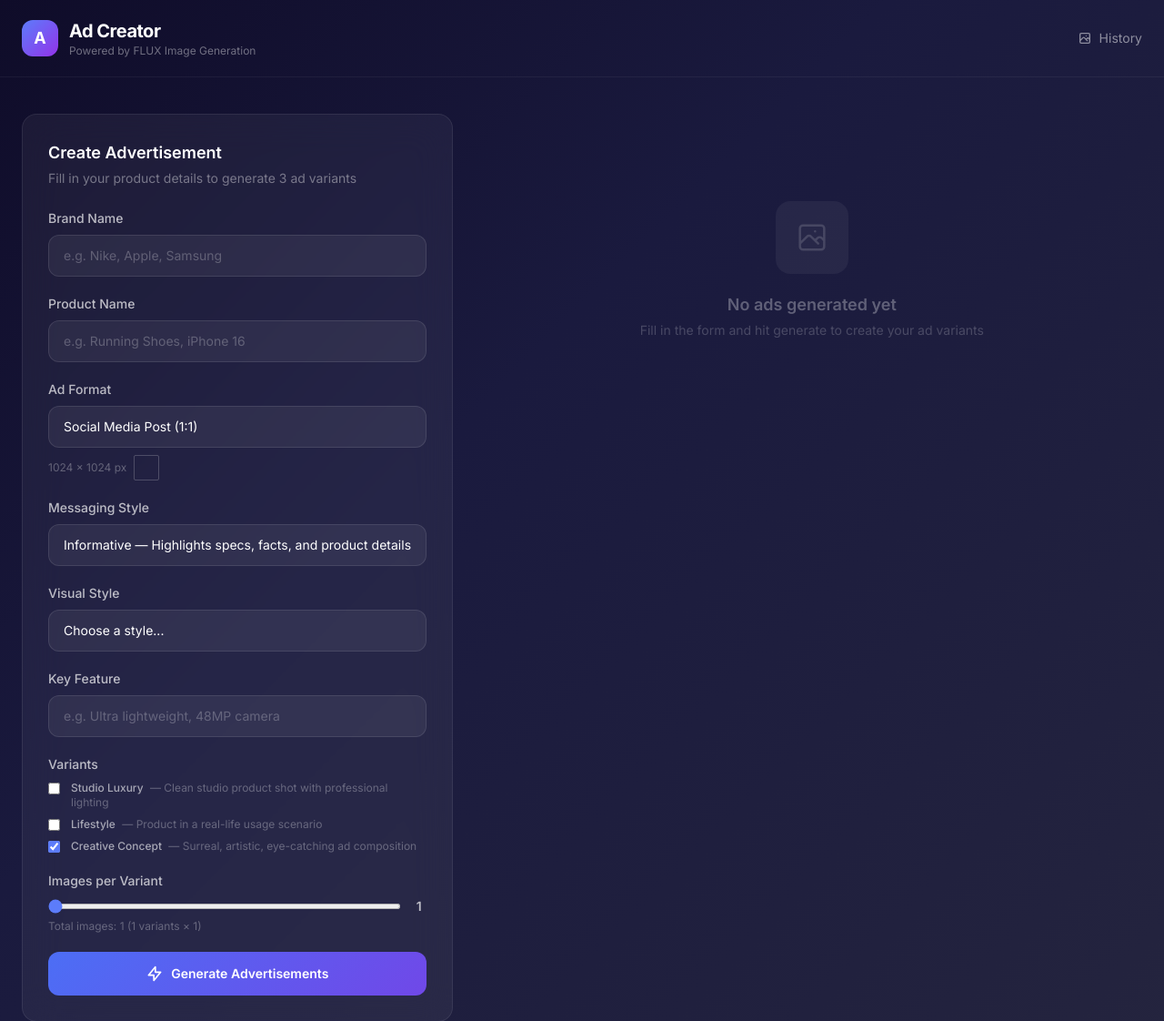
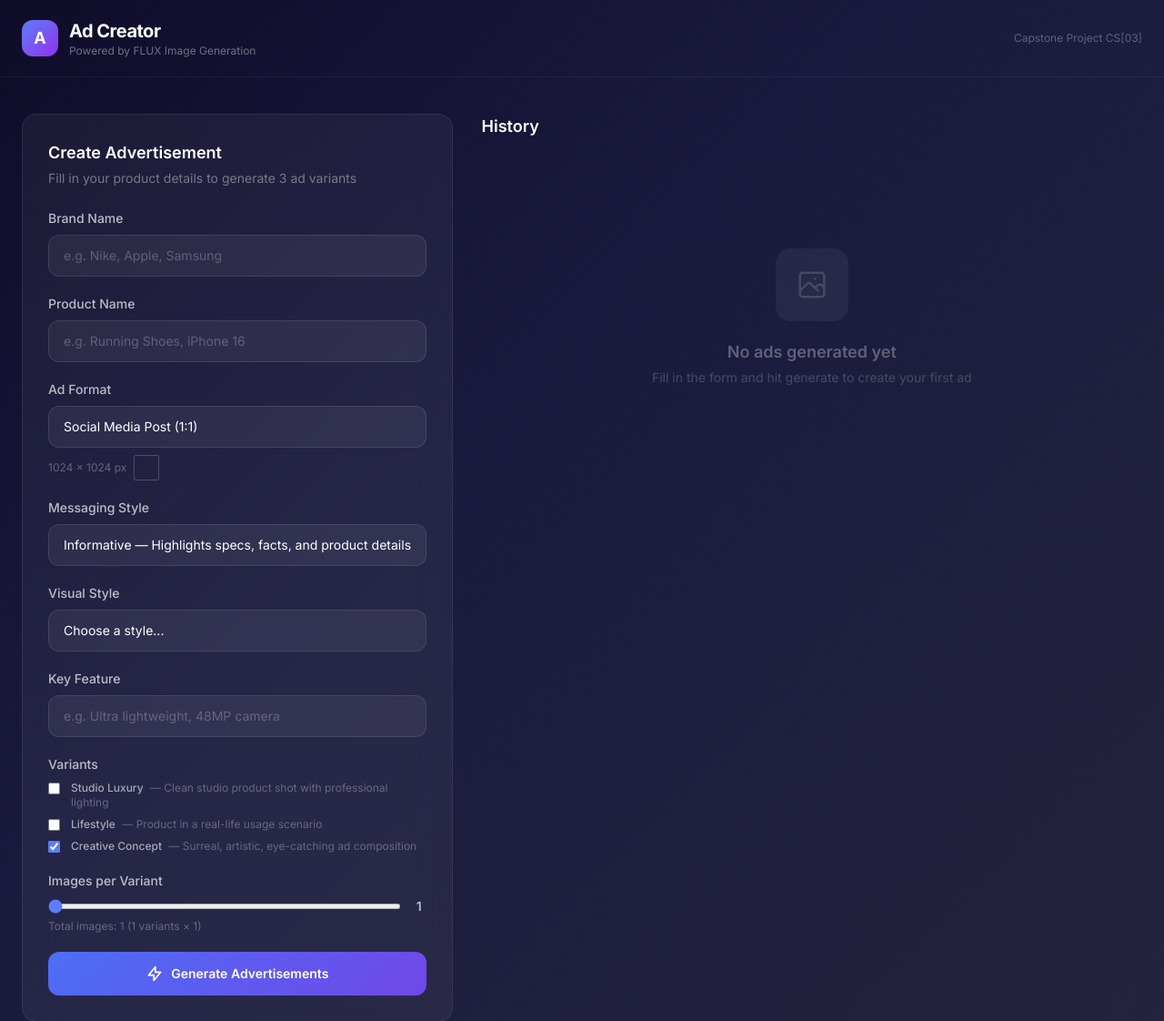
Before and after one commit to PavanKalisetti/flux-1-dev, a Flask app: page / in a window 1280 px wide. Shown: the top 1122 px of the page at 91% size. Run offline with Flask 3, Linux system fonts and the light colour scheme; data that the repository does not hold is empty; some libraries are stand-ins or nearby versions.

Commit message:
show history by default

```diff
--- a/templates/index.html
+++ b/templates/index.html
@@ -152,12 +152,7 @@
                     <p class="text-xs text-white/40">Powered by FLUX Image Generation</p>
                 </div>
             </div>
-            <button onclick="showGallery()" class="text-sm text-white/50 hover:text-white/80 transition flex items-center gap-2">
-                <svg class="w-4 h-4" fill="none" stroke="currentColor" viewBox="0 0 24 24">
-                    <path stroke-linecap="round" stroke-linejoin="round" stroke-width="2" d="M4 16l4.586-4.586a2 2 0 012.828 0L16 16m-2-2l1.586-1.586a2 2 0 012.828 0L20 14m-6-6h.01M6 20h12a2 2 0 002-2V6a2 2 0 00-2-2H6a2 2 0 00-2 2v12a2 2 0 002 2z"/>
-                </svg>
-                History
-            </button>
+            <span class="text-xs text-white/30">Capstone Project CS[03]</span>
         </div>
     </header>
 
@@ -284,10 +279,13 @@
                 </div>
             </div>
 
-            <!-- Right Panel: Results -->
+            <!-- Right Panel -->
             <div class="lg:col-span-3">
 
-                <!-- Status Panel (hidden by default) -->
+                <!-- Generation Panel (hidden by default, shown during/after generation) -->
+                <div id="generationPanel" class="hidden">
+
+                    <!-- Status/Progress -->
                     <div id="statusPanel" class="hidden mb-8 fade-in">
                         <div class="glass rounded-2xl p-6 generating">
                             <div class="flex items-center justify-between mb-4">
@@ -295,7 +293,7 @@
                                     <div class="spinner"></div>
                                     <span class="text-sm font-medium" id="statusText">Initializing...</span>
                                 </div>
-                            <span class="text-xs text-white/40" id="progressText">0 / 3</span>
+                                <span class="text-xs text-white/40" id="progressText">0 / 0</span>
                             </div>
                             <div class="w-full h-1.5 bg-white/5 rounded-full overflow-hidden">
                                 <div class="progress-fill h-full rounded-full transition-all duration-700" id="progressBar" style="width: 0%"></div>
@@ -304,26 +302,20 @@
                     </div>
 
                     <!-- Results Grid -->
-                <div id="resultsGrid" class="space-y-6">
-                    <!-- Empty state -->
-                    <div id="emptyState" class="text-center py-24">
-                        <div class="w-20 h-20 mx-auto mb-5 rounded-2xl bg-white/5 flex items-center justify-center">
-                            <svg class="w-10 h-10 text-white/15" fill="none" stroke="currentColor" viewBox="0 0 24 24">
-                                <path stroke-linecap="round" stroke-linejoin="round" stroke-width="1.5" d="M4 16l4.586-4.586a2 2 0 012.828 0L16 16m-2-2l1.586-1.586a2 2 0 012.828 0L20 14m-6-6h.01M6 20h12a2 2 0 002-2V6a2 2 0 00-2-2H6a2 2 0 00-2 2v12a2 2 0 002 2z"/>
-                            </svg>
-                        </div>
-                        <h3 class="text-lg font-semibold text-white/30">No ads generated yet</h3>
-                        <p class="text-sm text-white/20 mt-1">Fill in the form and hit generate to create your ad variants</p>
+                    <div id="resultsGrid" class="space-y-6"></div>
+
+                    <!-- Back to history link -->
+                    <div class="mt-6 text-center">
+                        <button onclick="showHistory()" class="text-xs text-white/30 hover:text-white/60 transition">Back to history</button>
                     </div>
                 </div>
 
-                <!-- History Section (hidden) -->
-                <div id="gallerySection" class="hidden">
-                    <div class="flex items-center justify-between mb-6">
-                        <h2 class="text-lg font-semibold">History</h2>
-                        <button onclick="hideGallery()" class="text-sm text-white/40 hover:text-white/70 transition">Back to current</button>
+                <!-- History Section (shown by default) -->
+                <div id="historySection">
+                    <h2 class="text-lg font-semibold mb-6">History</h2>
+                    <div id="historyGrid" class="space-y-8">
+                        <p class="text-sm text-white/30 text-center py-12">Loading...</p>
                     </div>
-                    <div id="galleryGrid" class="space-y-8"></div>
                 </div>
 
             </div>
@@ -333,71 +325,55 @@
     <script>
         let pollInterval = null;
 
-        // Format preview thumbnail
-        function updateFormatPreview() {
-            const sel = document.getElementById('formatSelect');
-            const opt = sel.options[sel.selectedIndex];
-            const aspect = opt.dataset.aspect;
-            const size = opt.dataset.size;
-            const [w, h] = size.split('x').map(Number);
-
-            document.getElementById('formatInfo').innerHTML = `${w} &times; ${h} px`;
-
-            // Scale thumb to show aspect ratio (max 28px on longer side)
-            const thumb = document.getElementById('formatThumb');
-            const maxPx = 28;
-            const ratio = w / h;
-            if (ratio >= 1) {
-                thumb.style.width = maxPx + 'px';
-                thumb.style.height = Math.round(maxPx / ratio) + 'px';
-            } else {
-                thumb.style.height = maxPx + 'px';
-                thumb.style.width = Math.round(maxPx * ratio) + 'px';
-            }
+        // --- Panel switching ---
+        function showGenerationPanel() {
+            document.getElementById('historySection').classList.add('hidden');
+            document.getElementById('generationPanel').classList.remove('hidden');
         }
 
-        // Update total images count
+        function showHistory() {
+            document.getElementById('generationPanel').classList.add('hidden');
+            document.getElementById('historySection').classList.remove('hidden');
+            loadHistory();
+        }
+
+        // --- Format preview ---
+        function updateFormatPreview() {
+            const opt = document.getElementById('formatSelect').selectedOptions[0];
+            const [w, h] = opt.dataset.size.split('x').map(Number);
+            document.getElementById('formatInfo').innerHTML = `${w} &times; ${h} px`;
+            const thumb = document.getElementById('formatThumb');
+            const maxPx = 28, ratio = w / h;
+            if (ratio >= 1) { thumb.style.width = maxPx+'px'; thumb.style.height = Math.round(maxPx/ratio)+'px'; }
+            else { thumb.style.height = maxPx+'px'; thumb.style.width = Math.round(maxPx*ratio)+'px'; }
+        }
+
         function updateTotalImages() {
             const n = parseInt(document.getElementById('numImagesRange').value);
-            const variantCount = document.querySelectorAll('input[name="variants"]:checked').length;
+            const v = document.querySelectorAll('input[name="variants"]:checked').length;
             document.getElementById('perVariant').textContent = n;
-            document.getElementById('totalImages').textContent = n * variantCount;
-            document.getElementById('variantCount').textContent = variantCount;
+            document.getElementById('totalImages').textContent = n * v;
+            document.getElementById('variantCount').textContent = v;
         }
 
         document.getElementById('numImagesRange').addEventListener('input', updateTotalImages);
 
-        // Init on load
-        updateFormatPreview();
-
+        // --- Generate ---
         async function handleSubmit(e) {
             e.preventDefault();
-
-            const form = e.target;
-            const formData = new FormData(form);
-            const data = Object.fromEntries(formData.entries());
-
-            // Collect selected variants as array
-            const selectedVariants = [...document.querySelectorAll('input[name="variants"]:checked')]
-                .map(cb => cb.value);
-            if (selectedVariants.length === 0) {
-                alert('Please select at least one variant.');
-                return;
-            }
+            const data = Object.fromEntries(new FormData(e.target).entries());
+            const selectedVariants = [...document.querySelectorAll('input[name="variants"]:checked')].map(cb => cb.value);
+            if (!selectedVariants.length) { alert('Select at least one variant.'); return; }
             data.variants = selectedVariants;
 
-            // Disable button
             const btn = document.getElementById('submitBtn');
             btn.disabled = true;
-            btn.innerHTML = '<div class="spinner"></div> Starting...';
+            btn.innerHTML = '<div class="spinner"></div> Generating...';
 
-            // Show status, hide empty state
+            // Switch to generation panel
+            showGenerationPanel();
             document.getElementById('statusPanel').classList.remove('hidden');
-            document.getElementById('emptyState').classList.add('hidden');
-
-            // Clear previous results
-            const resultsGrid = document.getElementById('resultsGrid');
-            resultsGrid.querySelectorAll('.result-card').forEach(el => el.remove());
+            document.getElementById('resultsGrid').innerHTML = '';
 
             try {
                 const res = await fetch('/api/generate', {
@@ -405,164 +381,94 @@
                     headers: { 'Content-Type': 'application/json' },
                     body: JSON.stringify(data),
                 });
-
                 const result = await res.json();
-
-                if (!res.ok) {
-                    throw new Error(result.error || 'Generation failed');
+                if (!res.ok) throw new Error(result.error || 'Failed');
+                startPolling();
+            } catch (err) {
+                alert(err.message);
+                resetBtn();
+                showHistory();
+            }
         }
 
-                // Start polling
-                startPolling();
-
-            } catch (err) {
-                alert(err.message);
+        function resetBtn() {
+            const btn = document.getElementById('submitBtn');
             btn.disabled = false;
-                btn.innerHTML = `
-                    <svg class="w-5 h-5" fill="none" stroke="currentColor" viewBox="0 0 24 24">
+            btn.innerHTML = `<svg class="w-5 h-5" fill="none" stroke="currentColor" viewBox="0 0 24 24">
                 <path stroke-linecap="round" stroke-linejoin="round" stroke-width="2" d="M13 10V3L4 14h7v7l9-11h-7z"/>
-                    </svg>
-                    Generate Advertisements`;
-                document.getElementById('statusPanel').classList.add('hidden');
-            }
+            </svg> Generate Advertisements`;
         }
 
         function startPolling() {
             pollInterval = setInterval(async () => {
                 try {
                     const res = await fetch('/api/status');
-                    const status = await res.json();
-
-                    updateStatus(status);
-
-                    if (!status.running) {
-                        clearInterval(pollInterval);
-                        onComplete(status);
-                    }
-                } catch (err) {
-                    console.error('Polling error:', err);
-                }
+                    const s = await res.json();
+                    updateStatus(s);
+                    if (!s.running) { clearInterval(pollInterval); onComplete(s); }
+                } catch (err) { console.error(err); }
             }, 2000);
         }
 
-        function updateStatus(status) {
-            const statusText = document.getElementById('statusText');
-            const progressText = document.getElementById('progressText');
-            const progressBar = document.getElementById('progressBar');
+        function updateStatus(s) {
+            document.getElementById('statusText').textContent = s.running ? `Generating: ${s.current_variant}...` : s.error ? `Error: ${s.error}` : 'Done!';
+            document.getElementById('progressText').textContent = `${s.progress} / ${s.total}`;
+            document.getElementById('progressBar').style.width = `${(s.progress / s.total) * 100}%`;
 
-            if (status.running) {
-                statusText.textContent = `Generating: ${status.current_variant}...`;
-            } else if (status.error) {
-                statusText.textContent = `Error: ${status.error}`;
-            } else {
-                statusText.textContent = 'Complete!';
+            const existing = document.querySelectorAll('#resultsGrid .result-card').length;
+            for (let i = existing; i < s.results.length; i++) addResultCard(s.results[i], i + 1);
         }
 
-            progressText.textContent = `${status.progress} / ${status.total}`;
-            progressBar.style.width = `${(status.progress / status.total) * 100}%`;
-
-            // Add result cards as they come in
-            const resultsGrid = document.getElementById('resultsGrid');
-            const existingCards = resultsGrid.querySelectorAll('.result-card').length;
-
-            for (let i = existingCards; i < status.results.length; i++) {
-                addResultCard(status.results[i], i + 1);
-            }
-        }
-
-        function onComplete(status) {
-            const btn = document.getElementById('submitBtn');
-            btn.disabled = false;
-            btn.innerHTML = `
-                <svg class="w-5 h-5" fill="none" stroke="currentColor" viewBox="0 0 24 24">
-                    <path stroke-linecap="round" stroke-linejoin="round" stroke-width="2" d="M13 10V3L4 14h7v7l9-11h-7z"/>
-                </svg>
-                Generate Advertisements`;
-
-            // Hide status after a delay
+        function onComplete(s) {
+            resetBtn();
             setTimeout(() => {
-                const panel = document.getElementById('statusPanel');
-                panel.classList.add('hidden');
-                panel.querySelector('.glass').classList.remove('generating');
+                document.getElementById('statusPanel').classList.add('hidden');
             }, 2000);
-
-            if (status.error) {
-                alert('Generation failed: ' + status.error);
-            }
+            if (s.error) alert('Error: ' + s.error);
         }
 
         function addResultCard(result, index) {
             const grid = document.getElementById('resultsGrid');
-
             const card = document.createElement('div');
             card.className = 'result-card image-card glass-card rounded-2xl overflow-hidden fade-in';
-
-            const variantLabels = ['Studio Luxury', 'Lifestyle', 'Creative Concept'];
-            const variantLabel = result.metadata?.variant_name || variantLabels[index - 1] || `Variant ${index}`;
-
+            const name = result.metadata?.variant_name || `Variant ${index}`;
             const dims = result.metadata?.dimensions || '';
-            const msgStyle = result.metadata?.messaging || '';
-            const fmtId = result.metadata?.format || '';
 
             card.innerHTML = `
                 <div class="relative">
-                    <img src="/outputs/${result.png}" alt="${variantLabel}"
-                        class="w-full object-cover"
-                        loading="lazy">
-                    <div class="absolute top-3 left-3 flex gap-2">
-                        <span class="variant-badge text-xs font-medium text-white/80 px-3 py-1 rounded-lg backdrop-blur-sm">
-                            ${variantLabel}
-                        </span>
+                    <img src="/outputs/${result.png}" alt="${name}" class="w-full object-cover" loading="lazy">
+                    <div class="absolute top-3 left-3">
+                        <span class="variant-badge text-xs font-medium text-white/80 px-3 py-1 rounded-lg backdrop-blur-sm">${name}</span>
                     </div>
                     <div class="absolute top-3 right-3">
-                        <span class="text-xs text-white/60 bg-black/40 backdrop-blur-sm px-2 py-1 rounded-md">
-                            ${dims}
-                        </span>
+                        <span class="text-xs text-white/60 bg-black/40 backdrop-blur-sm px-2 py-1 rounded-md">${dims}</span>
                     </div>
                 </div>
                 <div class="p-5">
                     <div class="flex items-center justify-between mb-2">
-                        <h3 class="font-semibold text-sm">${variantLabel}</h3>
-                        <span class="text-xs text-white/30">Seed: ${result.metadata?.seed || 'N/A'}</span>
-                    </div>
-                    <div class="flex gap-2 mb-3">
-                        ${fmtId ? `<span class="text-[10px] text-white/40 bg-white/5 px-2 py-0.5 rounded-md">${fmtId.replace(/_/g, ' ')}</span>` : ''}
-                        ${msgStyle ? `<span class="text-[10px] text-white/40 bg-white/5 px-2 py-0.5 rounded-md">${msgStyle}</span>` : ''}
+                        <h3 class="font-semibold text-sm">${name}</h3>
+                        <span class="text-xs text-white/30">Seed: ${result.metadata?.seed || ''}</span>
                     </div>
                     <p class="text-xs text-white/40 leading-relaxed line-clamp-2 mb-4">${result.metadata?.prompt || ''}</p>
                     <div class="flex gap-2">
-                        <a href="/outputs/${result.png}" download
-                            class="flex-1 text-center text-xs font-medium py-2 rounded-lg bg-white/5 hover:bg-white/10 transition">
-                            PNG
-                        </a>
-                        <a href="/outputs/${result.jpg}" download
-                            class="flex-1 text-center text-xs font-medium py-2 rounded-lg bg-white/5 hover:bg-white/10 transition">
-                            JPG
-                        </a>
-                        <a href="/outputs/${result.webp}" download
-                            class="flex-1 text-center text-xs font-medium py-2 rounded-lg bg-white/5 hover:bg-white/10 transition">
-                            WebP
-                        </a>
+                        <a href="/outputs/${result.png}" download class="flex-1 text-center text-xs font-medium py-2 rounded-lg bg-white/5 hover:bg-white/10 transition">PNG</a>
+                        <a href="/outputs/${result.jpg}" download class="flex-1 text-center text-xs font-medium py-2 rounded-lg bg-white/5 hover:bg-white/10 transition">JPG</a>
+                        <a href="/outputs/${result.webp}" download class="flex-1 text-center text-xs font-medium py-2 rounded-lg bg-white/5 hover:bg-white/10 transition">WebP</a>
                     </div>
                 </div>
             `;
-
             grid.appendChild(card);
         }
 
+        // --- History ---
         function formatDate(iso) {
             if (!iso) return '';
             const d = new Date(iso);
             return d.toLocaleDateString('en-US', { month: 'short', day: 'numeric', hour: '2-digit', minute: '2-digit' });
         }
 
-        async function showGallery() {
-            const section = document.getElementById('gallerySection');
-            const grid = document.getElementById('galleryGrid');
-            const resultsGrid = document.getElementById('resultsGrid');
-
-            resultsGrid.classList.add('hidden');
-            section.classList.remove('hidden');
+        async function loadHistory() {
+            const grid = document.getElementById('historyGrid');
             grid.innerHTML = '<p class="text-sm text-white/30 text-center py-12">Loading...</p>';
 
             try {
@@ -570,19 +476,27 @@
                 const runs = await res.json();
 
                 if (!runs.length) {
-                    grid.innerHTML = '<p class="text-sm text-white/30 text-center py-12">No history yet</p>';
+                    grid.innerHTML = `
+                        <div class="text-center py-24">
+                            <div class="w-20 h-20 mx-auto mb-5 rounded-2xl bg-white/5 flex items-center justify-center">
+                                <svg class="w-10 h-10 text-white/15" fill="none" stroke="currentColor" viewBox="0 0 24 24">
+                                    <path stroke-linecap="round" stroke-linejoin="round" stroke-width="1.5" d="M4 16l4.586-4.586a2 2 0 012.828 0L16 16m-2-2l1.586-1.586a2 2 0 012.828 0L20 14m-6-6h.01M6 20h12a2 2 0 002-2V6a2 2 0 00-2-2H6a2 2 0 00-2 2v12a2 2 0 002 2z"/>
+                                </svg>
+                            </div>
+                            <h3 class="text-lg font-semibold text-white/30">No ads generated yet</h3>
+                            <p class="text-sm text-white/20 mt-1">Fill in the form and hit generate to create your first ad</p>
+                        </div>`;
                     return;
                 }
 
                 grid.innerHTML = '';
                 runs.forEach(run => {
-                    const runEl = document.createElement('div');
-                    runEl.className = 'glass-card rounded-2xl p-5 fade-in';
+                    const el = document.createElement('div');
+                    el.className = 'glass-card rounded-2xl p-5 fade-in';
 
-                    const imagesHTML = run.images.map(img => `
+                    const imgs = run.images.map(img => `
                         <div class="glass rounded-xl overflow-hidden image-card">
-                            <img src="/outputs/${img.files.png}" alt="${img.variant_name}"
-                                class="w-full object-cover" loading="lazy">
+                            <img src="/outputs/${img.files.png}" alt="${img.variant_name}" class="w-full object-cover" loading="lazy">
                             <div class="p-3">
                                 <div class="flex items-center justify-between mb-1">
                                     <span class="text-xs font-medium text-white/70">${img.variant_name}</span>
@@ -597,7 +511,7 @@
                         </div>
                     `).join('');
 
-                    runEl.innerHTML = `
+                    el.innerHTML = `
                         <div class="flex items-center justify-between mb-4">
                             <div>
                                 <h3 class="text-sm font-semibold">${run.brand} — ${run.product}</h3>
@@ -605,22 +519,18 @@
                             </div>
                             <span class="text-[11px] text-white/20">${formatDate(run.created_at)}</span>
                         </div>
-                        <div class="grid grid-cols-2 gap-3">
-                            ${imagesHTML}
-                        </div>
+                        <div class="grid grid-cols-2 gap-3">${imgs}</div>
                     `;
-                    grid.appendChild(runEl);
+                    grid.appendChild(el);
                 });
-
             } catch (err) {
                 grid.innerHTML = '<p class="text-sm text-red-400">Failed to load history</p>';
             }
         }
 
-        function hideGallery() {
-            document.getElementById('gallerySection').classList.add('hidden');
-            document.getElementById('resultsGrid').classList.remove('hidden');
-        }
+        // --- Init ---
+        updateFormatPreview();
+        loadHistory();
     </script>
 
 </body>
```
Lines whose indentation alone changed are shown as unchanged.
